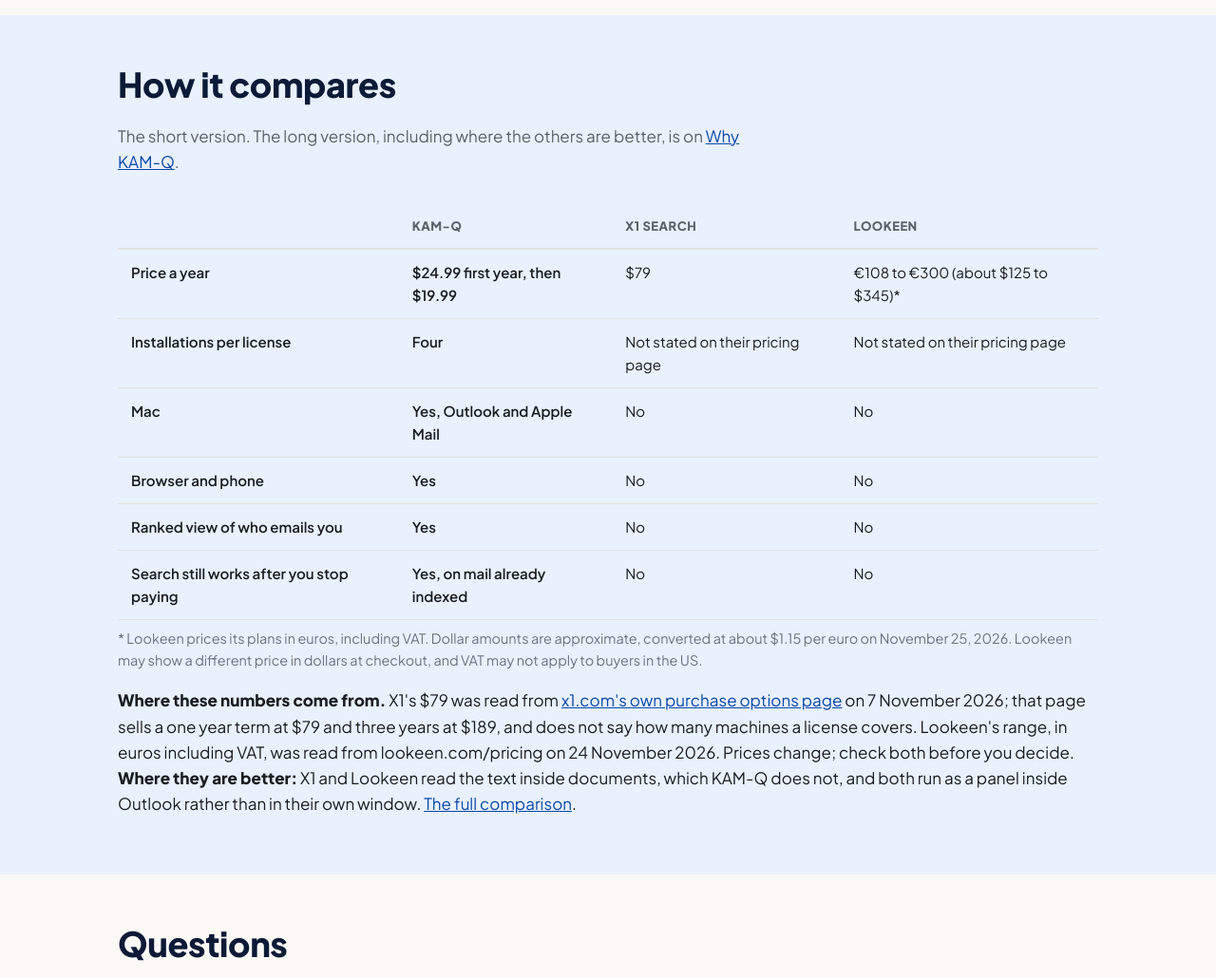
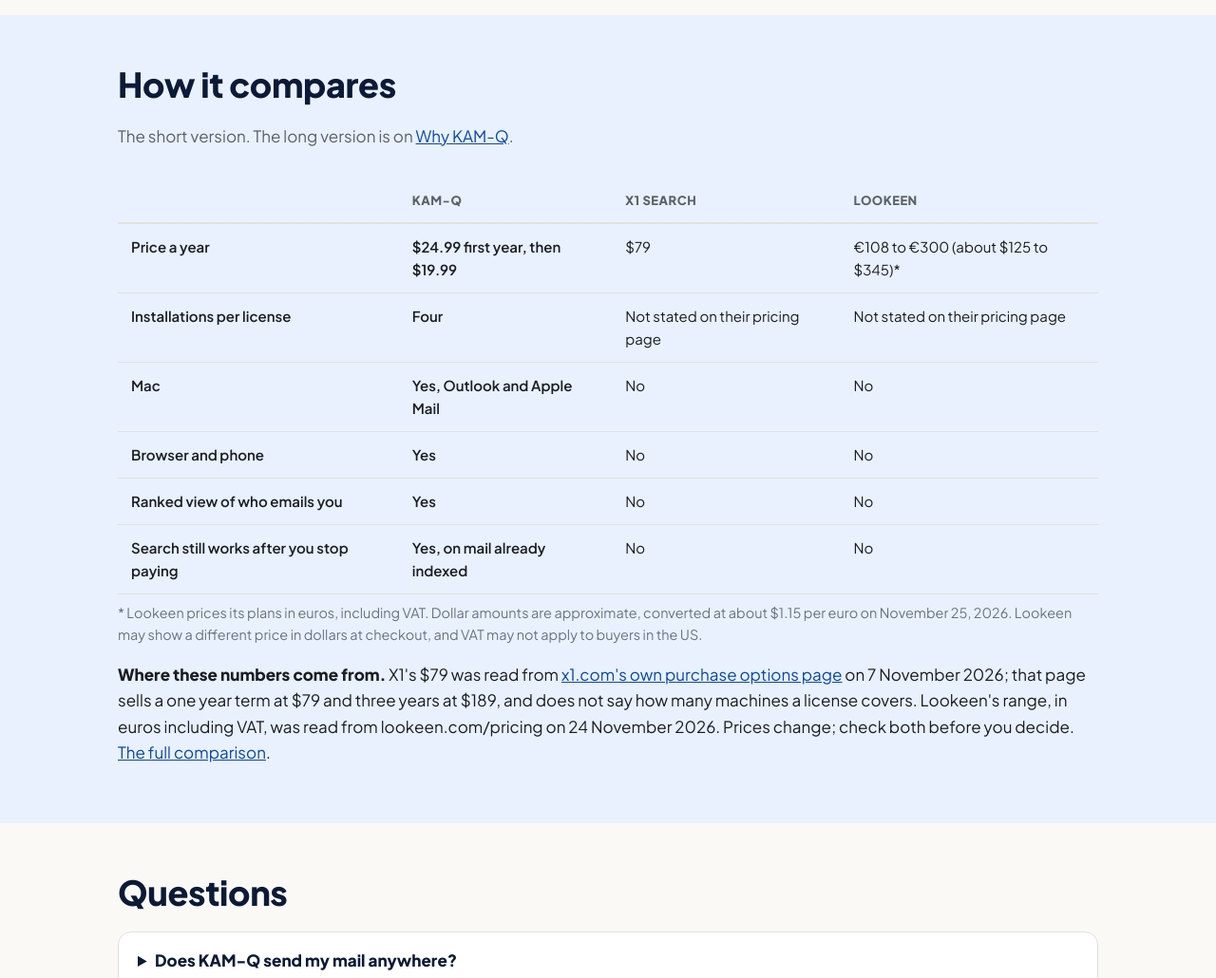
Before and after one commit to Berkyberk1/kam-q-site, a plain HTML site: page index.html in a window 1280 px wide. Shown: the part 6860-7890 px from the top of the page at 95% size. Drawn offline with Linux system fonts and the light colour scheme.

Commit message:
Remove "where they are better" note from home page comparison
Co-Authored-By: Claude Sonnet 5.5 <noreply@anthropic.com>
Claude-Session: https://claude.ai/code/session_01UiYZV1Bd8QJ9WgUkrNj544

```diff
--- a/index.html
+++ b/index.html
@@ -373,7 +373,7 @@ version, which works with any Microsoft 365 or Outlook.com account.
 <!-- Audit item 13. Six rows, taken from why-kam-q.html so the two pages cannot drift. -->
 <section class="alt"><div class="wrap">
 <h2>How it compares</h2>
-<p class="sub">The short version. The long version, including where the others are better, is
+<p class="sub">The short version. The long version is
 on <a href="why-kam-q.html">Why KAM-Q</a>.</p>
 <div class="tablewrap">
 <table class="compare">
@@ -394,8 +394,6 @@ on <a href="why-kam-q.html">Why KAM-Q</a>.</p>
 <a href="https://www.x1.com/solutions/purchase-options/" rel="nofollow noopener">x1.com's own purchase options page</a>
 on 7 November 2026; that page sells a one year term at $79 and three years at $189, and does not
 say how many machines a license covers. Lookeen's range, in euros including VAT, was read from lookeen.com/pricing on 24 November 2026. Prices change; check both before you decide.
-<b>Where they are better:</b> X1 and Lookeen read the text inside documents, which KAM-Q does
-not, and both run as a panel inside Outlook rather than in their own window.
 <a href="why-kam-q.html">The full comparison</a>.</p>
 </div></section>
 
```
